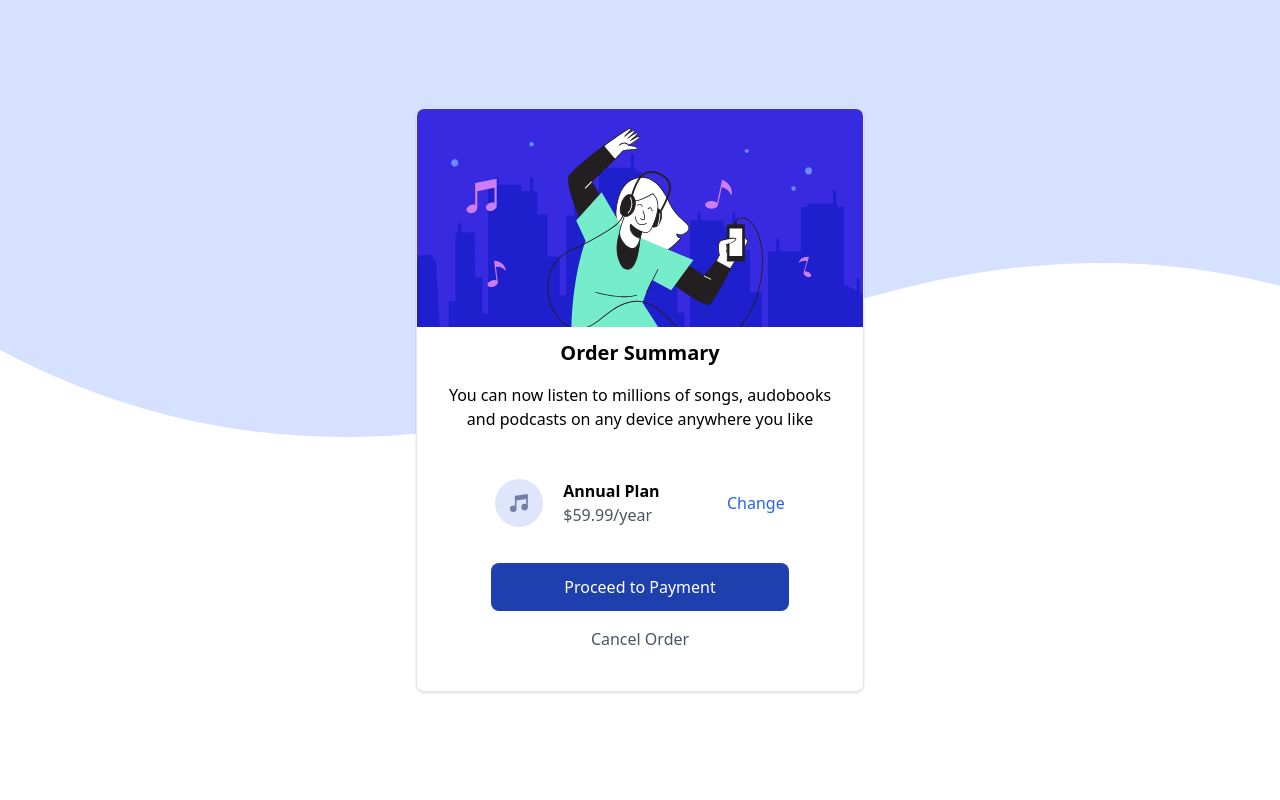
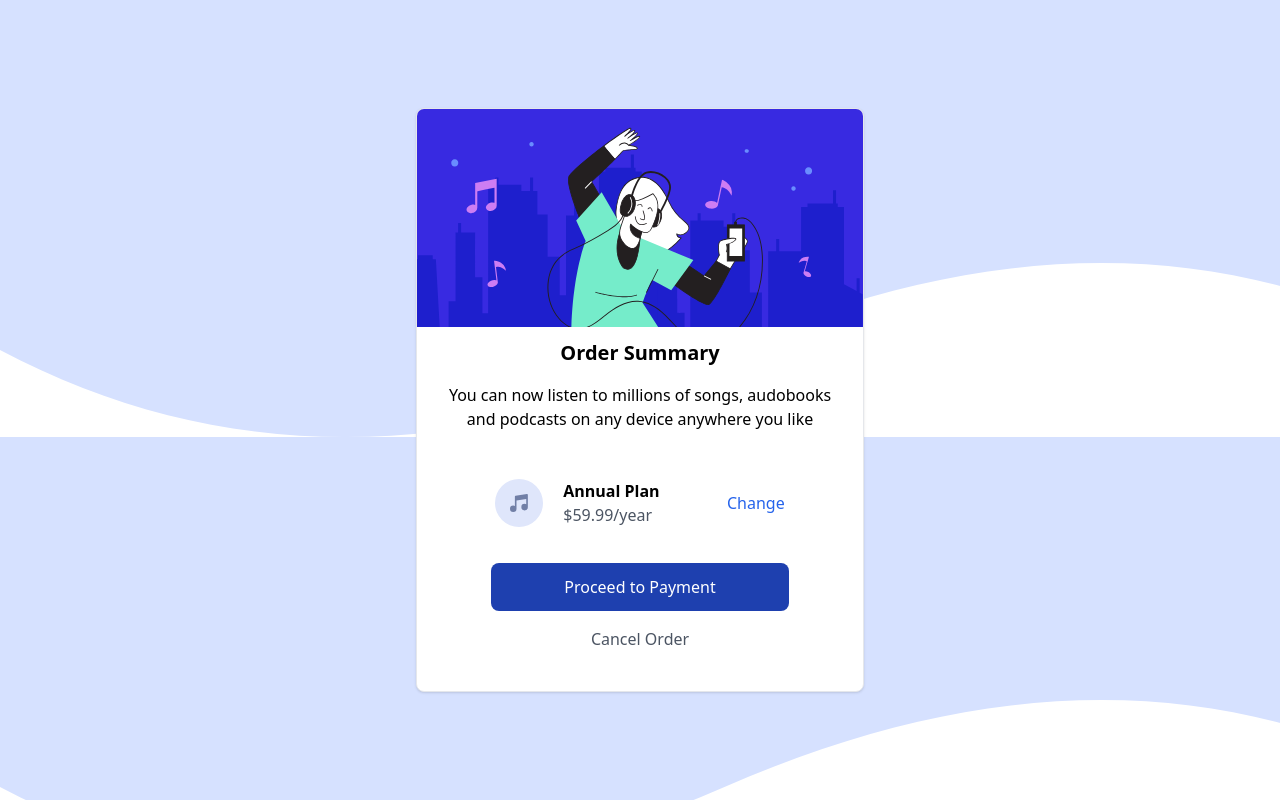
Before and after one commit to asad102/tailwidcsscard2, a plain HTML site: page index.html in a window 1280 px wide. Drawn offline with Linux system fonts and the light colour scheme.

Commit message:
repeat-x

```diff
--- a/index.html
+++ b/index.html
@@ -7,7 +7,7 @@
     <link rel="stylesheet" href="css/style.css">
 </head>
 <body>
-    <section  style="background-image: url('img/pattern-background-desktop.svg');" class="bg-no-repeat bg-contain">
+    <section  style="background-image: url('img/pattern-background-desktop.svg');" class="bg-repeat-x bg-contain">
 
         <div  class="h-screen mx-auto flex flex-col gap-6 max-w-md justify-center items-center">
             <div class="bg-white border border-gray-200 rounded-lg shadow overflow-hidden dark:bg-gray-800 hover:bg-gray-100">
```
